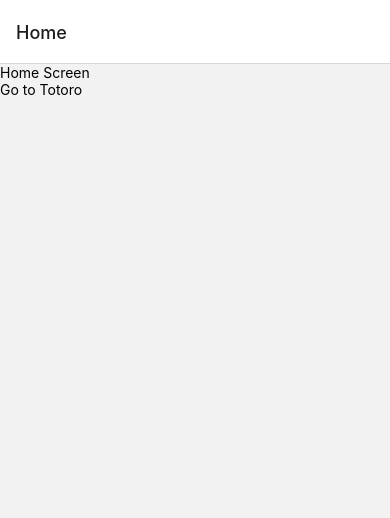
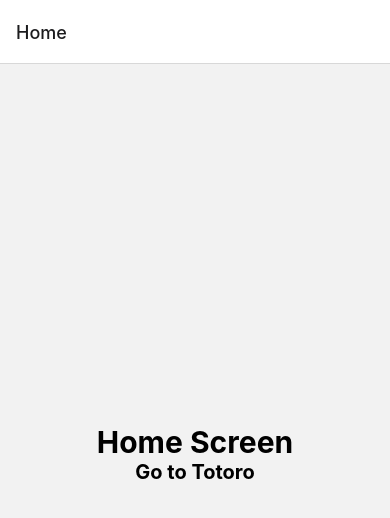
Before and after one commit to guilhermesachinelli/boilerPlate-ReactNative, a React Native app: screen /Home in a window 390 px wide. Shown: the top 518 px of the page. Built offline with nearby package versions, Linux system fonts and the light colour scheme.

Commit message:
styles: add styles to home and totoro

```diff
--- a/src/screens/Home/index.jsx
+++ b/src/screens/Home/index.jsx
@@ -1,13 +1,13 @@
 import { View, Text, TouchableOpacity } from 'react-native'
 import { useNavigation } from '@react-navigation/native'
-
+import styles from './styles'
 export default function Home() {
   const navigation = useNavigation()
   return (
-    <View>
-      <Text>Home Screen</Text>
+    <View style={styles.container}>
+      <Text style={styles.tittle}>Home Screen</Text>
       <TouchableOpacity onPress={() => navigation.navigate('Totoro')}>
-        <Text>Go to Totoro</Text>
+        <Text style={styles.text}>Go to Totoro</Text>
       </TouchableOpacity>
     </View>
   )
--- a/src/screens/Home/styles.js
+++ b/src/screens/Home/styles.js
@@ -0,0 +1,17 @@
+import { StyleSheet } from "react-native";
+const styles = StyleSheet.create({
+    container: {
+        flex: 1,
+        justifyContent: "center",
+        alignItems: "center",
+    },
+    text : {
+        fontSize: 20,
+        fontWeight: "bold",
+    },
+    tittle: {
+        fontSize: 30,
+        fontWeight: "bold",
+    },
+    });
+    export default styles;
--- a/src/screens/Totoro/index.jsx
+++ b/src/screens/Totoro/index.jsx
@@ -1,14 +1,14 @@
 import { View, Text, TouchableOpacity } from 'react-native'
 import { useNavigation } from '@react-navigation/native'
 
-
+import styles from './styles';
 export default function Totoro() {
     const navigation = useNavigation()
   return (
-    <View>
-      <Text>my friend</Text>
+    <View style={styles.container}>
+    <Text style={styles.tittle}>my friend</Text>
       <TouchableOpacity onPress={() => navigation.navigate('Home')}>
-        <Text>Go to Home</Text>
+        <Text style={styles.text}>Go to Home</Text>
         </TouchableOpacity>
     </View>
   );
--- a/src/screens/Totoro/styles.js
+++ b/src/screens/Totoro/styles.js
@@ -0,0 +1,17 @@
+import { StyleSheet } from "react-native";
+const styles = StyleSheet.create({
+    container: {
+        flex: 1,
+        justifyContent: "center",
+        alignItems: "center",
+    },
+    text : {
+        fontSize: 20,
+        fontWeight: "bold",
+    },
+    tittle: {
+        fontSize: 30,
+        fontWeight: "bold",
+    },
+    });
+    export default styles;
```
Also changed, not shown: src/components/Tittle/index.jsx (added).
